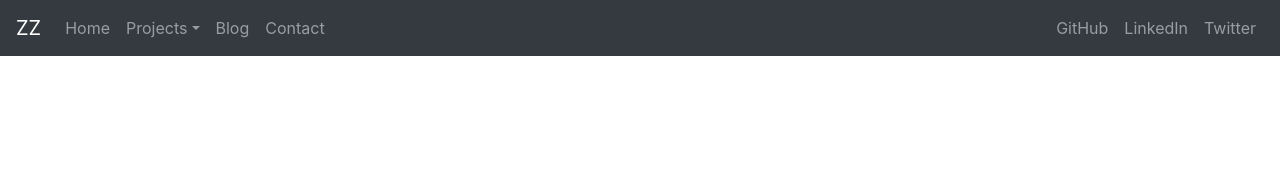
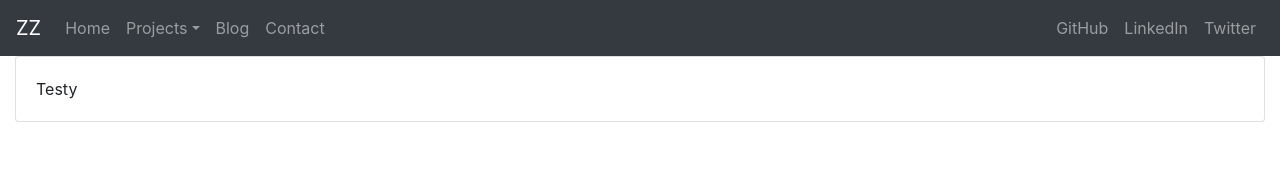
Before and after one commit to zschallz/old-beta.zachzimm.com, a React (Create React App) app: page / in a window 1280 px wide. Shown: the top 172 px of the page. Built offline with nearby package versions, Linux system fonts and the light colour scheme.

Commit message:
Nav bar and initial card working decently... now for routes

```diff
--- a/package.json
+++ b/package.json
@@ -14,6 +14,8 @@
     "react": "^16.13.1",
     "react-bootstrap": "^1.2.2",
     "react-dom": "^16.13.1",
+    "react-router-bootstrap": "^0.25.0",
+    "react-router-dom": "^5.2.0",
     "react-scripts": "3.4.1",
     "typescript": "^3.7.5"
   },
--- a/src/App.tsx
+++ b/src/App.tsx
@@ -1,21 +1,23 @@
 import React from 'react';
 import './App.css';
 import Header from './Header';
-
-const siteTitle = 'Zachary Zimmerman';
+import Container from 'react-bootstrap/Container'
+import Row from 'react-bootstrap/Row'
+import Col from 'react-bootstrap/Col'
+import Card from 'react-bootstrap/Card'
 
 const projectSections = [
-  { title: 'Ambient Trust', url: '#' },
-  { title: 'Net Trust', url: '#' },
-  { title: 'Dewey', url: '#' },
-  { title: 'Fluency', url: '#' },
+  { title: 'Ambient Trust', url: './ambientTrust' },
+  { title: 'Net Trust', url: './netTrust' },
+  { title: 'Dewey', url: './dewey' },
+  { title: 'Fluency', url: './fluency' },
 ];
 
 const navigationSections = [
-  { title: 'Home', url: '#' },
+  { title: 'Home', url: './' },
   { title: 'Projects', url: '#', subSections: projectSections },
-  { title: 'Blog', url: '#' },
-  { title: 'Contact', url: '#' },
+  { title: 'Blog', url: './blog' },
+  { title: 'Contact', url: './contact' },
 ];
 
 const socialMedia = [
@@ -26,7 +28,16 @@ const socialMedia = [
 
 function App() {
   return (
-    <Header mainSections={navigationSections} title={siteTitle} socialMedia={socialMedia}/>
+    <div>
+      <Header sections={navigationSections} socialMedia={socialMedia}/>
+      <Container fluid>
+        <Row>
+          <Col>
+            <Card body>Testy</Card>
+          </Col>
+        </Row>
+      </Container>
+    </div>
   );
 }
 
--- a/src/Header.tsx
+++ b/src/Header.tsx
@@ -4,27 +4,21 @@ import Navbar from 'react-bootstrap/Navbar'
 import Nav from 'react-bootstrap/Nav'
 import NavDropdown from 'react-bootstrap/NavDropdown'
 
-type SectionsProps = {
-    sections: Array<Section>,
-    socialMedia:  Array<SocialMedia>,
-}
-
 type HeaderProps = { // ugh why does this exist
-    mainSections: Array<Section>,
-    title:        string,
+    sections:     Array<Section>,
     socialMedia:  Array<SocialMedia>,
 }
 
 type Section = {
-    title: string,
-    url: string,
-    subSections: Array<Section>,
+    title:        string,
+    url:          string,
+    subSections:  Array<Section>,
 }
 
 type SocialMedia = {
-    altText: string,
-    url: string,
-    imageUrl: string,
+    altText:      string,
+    url:          string,
+    imageUrl:     string,
 }
 
 const NavItem = (props: Section) => {
@@ -43,7 +37,7 @@ const NavItem = (props: Section) => {
     }
 }
 
-const TopNav = (props: SectionsProps) => {
+const TopNav = (props: HeaderProps) => {
 
   return (
     <Navbar collapseOnSelect expand="lg" bg="dark" variant="dark">
@@ -66,17 +60,16 @@ const TopNav = (props: SectionsProps) => {
 }
 
 export default function Header(props: HeaderProps) {
-  const { mainSections, title, socialMedia } = props;
+  const { sections, socialMedia } = props;
 
   return (
     <React.Fragment>
-      <TopNav sections={mainSections} socialMedia={socialMedia}/>
+      <TopNav sections={sections} socialMedia={socialMedia}/>
     </React.Fragment>
   );
 }
 
 Header.propTypes = {
-  mainSections: PropTypes.array,
-  title: PropTypes.string,
+  sections: PropTypes.array,
   socialMedia: PropTypes.array,
 };
```
Also changed, not shown: 1 other file (tests, documents, lock files or other folders).
